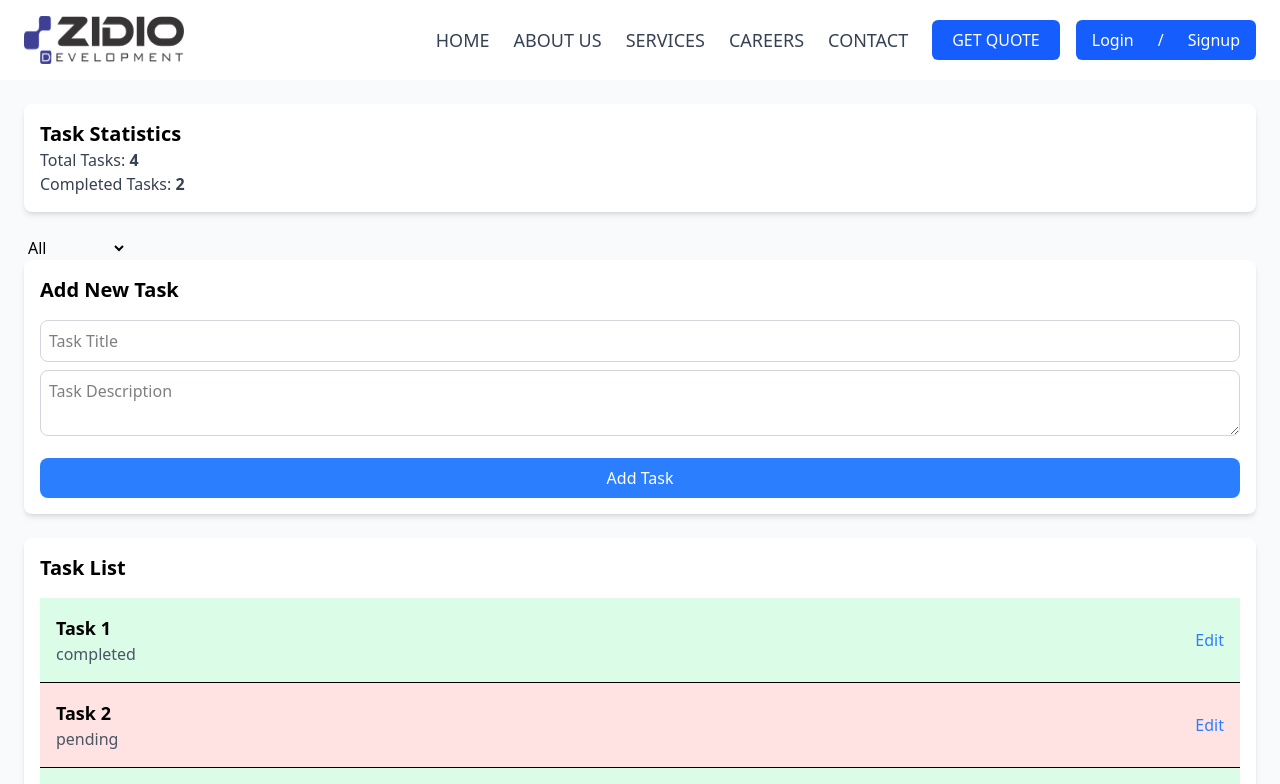
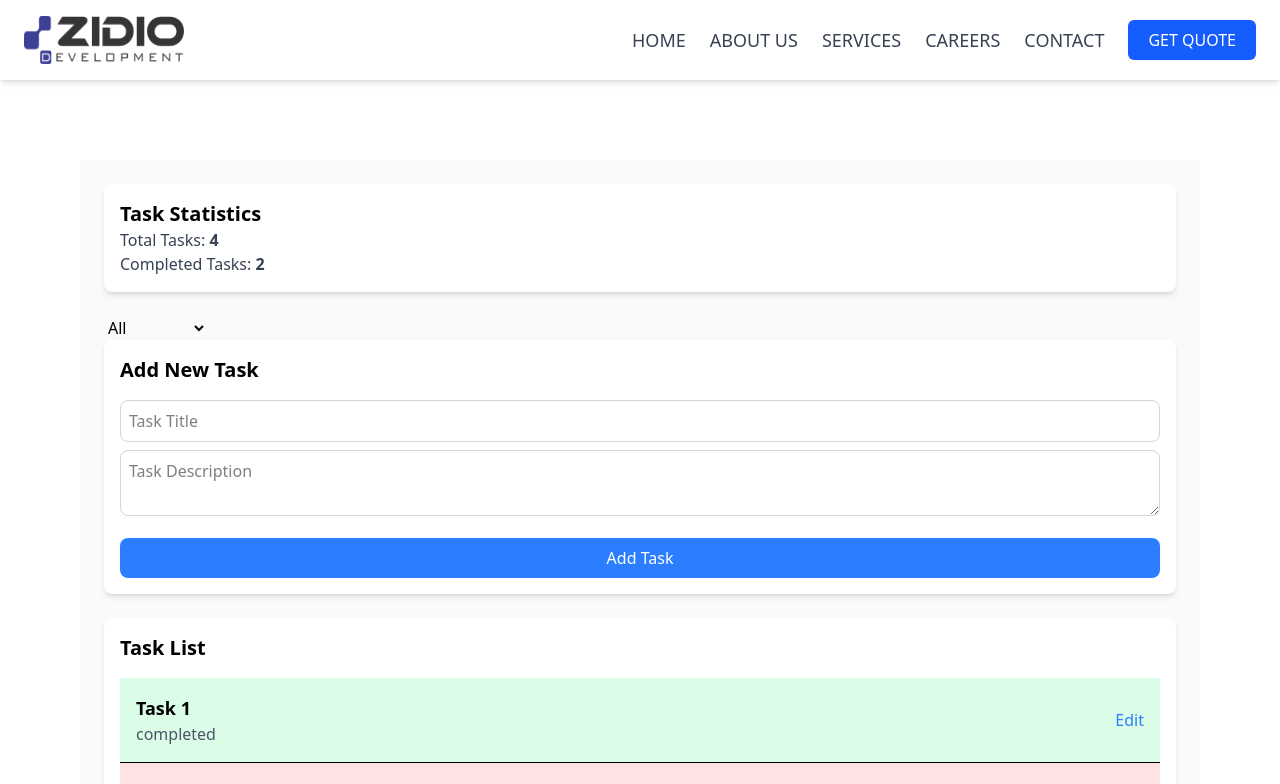
Before and after one commit to iamaltaf786/zidio_development_project, a React (Vite) app in the folder client/: page /home in a window 1280 px wide. Shown: the top 784 px of the page. Built offline with nearby package versions, Linux system fonts and the light colour scheme.

Commit message:
homepage fixed

```diff
--- a/client/src/components/Navbar.jsx
+++ b/client/src/components/Navbar.jsx
@@ -41,11 +41,11 @@ function Navbar() {
             <button className="bg-blue-600 text-white px-5 py-2 rounded-md hover:bg-blue-700">
               GET QUOTE
             </button>
-            <div className="flex items-center bg-blue-600 text-white rounded-md">
+            {/* <div className="flex items-center bg-blue-600 text-white rounded-md">
               <Link to="/login" className="px-4 py-2 hover:bg-blue-500 rounded-md">Login</Link>
               <span className="px-2">/</span>
               <Link to="/signup" className="px-4 py-2 hover:bg-blue-500 rounded-md">Signup</Link>
-            </div>
+            </div> */}
           </div>
         </div>
       </div>
--- a/client/src/pages/Home.jsx
+++ b/client/src/pages/Home.jsx
@@ -6,7 +6,9 @@ export default function Dashboard() {
   return (
     <>
       <Navbar />
-      <DashboardSection />
+      <div className="m-20">
+        <DashboardSection />
+      </div>
     </>
   );
 }
```
